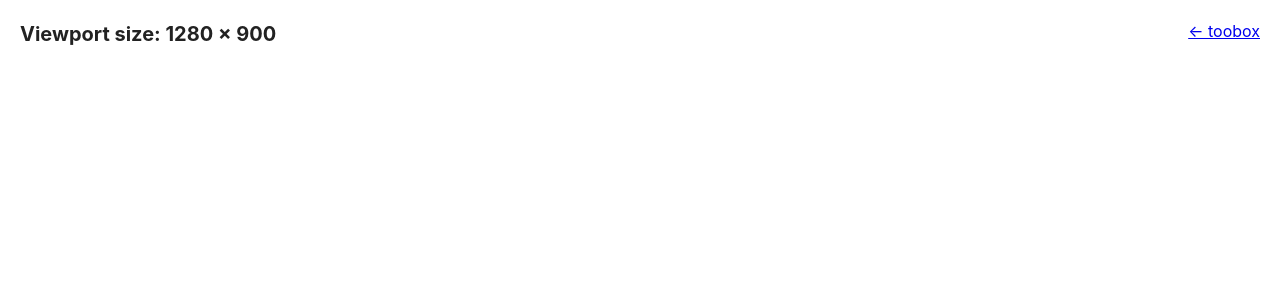
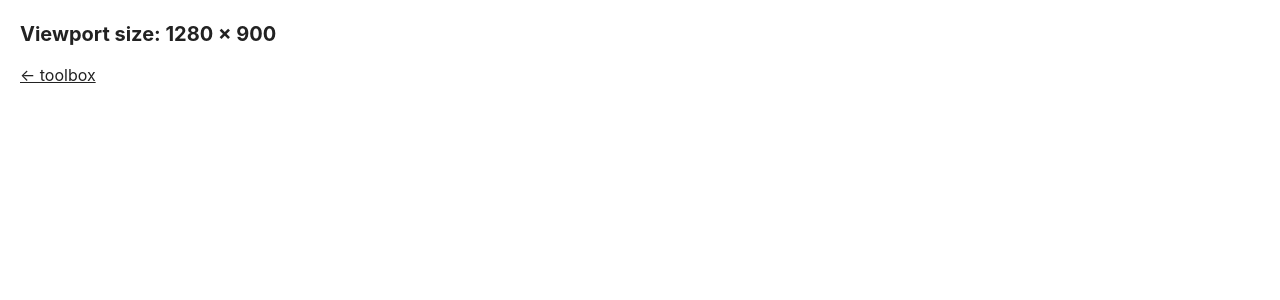
Before and after one commit to borderleft/borderleft.github.io, a Jekyll site: the page toolbox/viewport/index.html, which Jekyll copies as it is, in a window 1280 px wide. Shown: the top 300 px of the page. Built offline with Jekyll 4.4.1, drawn with Linux system fonts in a browser that asks for light colours.

Commit message:
Link text

```diff
--- a/toolbox/farfaraway/index.html
+++ b/toolbox/farfaraway/index.html
@@ -8,8 +8,6 @@
     <link rel="stylesheet" href="../style.css">
 </head>
 <body>
-
-    <a rel="home" href="/toolbox/"></a>
 
     <main>
 
@@ -45,6 +43,8 @@
             <li>And if she hasn’t been rewritten, then they are still using her.</li>
         </ul>
 
+        <p><a href="/toolbox/">← toolbox</a></p>
+
     </main>
 
     <script async src="https://www.googletagmanager.com/gtag/js?id=UA-10292366-1"></script>
--- a/toolbox/loremipsum/index.html
+++ b/toolbox/loremipsum/index.html
@@ -9,8 +9,6 @@
 </head>
 <body>
 
-    <a rel="home" href="/toolbox/"></a>
-
     <main>
 
         <h1>Lorem ipsum</h1>
@@ -20,6 +18,8 @@
         <p>Fusce non fermentum mi. Praesent vel lobortis elit. Nulla sodales, risus quis sollicitudin iaculis, felis dolor aliquet purus, eget elementum velit nunc eu dolor. Curabitur elit tellus, dictum non sem sit amet, viverra lobortis velit. Quisque facilisis, neque cursus ullamcorper ornare, dolor metus aliquam lacus, pharetra porttitor massa neque ut ligula. Vivamus laoreet nulla diam, eget adipiscing felis scelerisque sit amet. Mauris egestas, nisi vitae cursus tincidunt, urna ipsum facilisis eros, ut venenatis dui tellus sit amet orci. Nullam a rhoncus diam, eget tristique felis. Nulla egestas adipiscing fermentum. Aenean sagittis libero at eros ornare molestie. Morbi convallis ornare imperdiet. Mauris convallis tristique erat ac eleifend.</p>
 
         <p>Nunc ullamcorper neque nunc, vitae sollicitudin nunc placerat nec. Suspendisse vel enim ultrices, fringilla urna luctus, lacinia est. Quisque mattis dictum sapien vitae laoreet. Suspendisse ultricies, lorem id tempor elementum, turpis magna pharetra purus, ac pulvinar metus ante quis nisi. Praesent dui massa, egestas dictum mi ut, tempus consequat neque. Maecenas urna tellus, fermentum at velit ac, commodo ultricies orci. Morbi augue dui, tincidunt et purus quis, consequat dictum enim.</p>
+
+        <p><a href="/toolbox/">← toolbox</a></p>
 
     </main>
 
--- a/toolbox/rem/index.html
+++ b/toolbox/rem/index.html
@@ -8,8 +8,6 @@
     <link rel="stylesheet" href="../style.css">
 </head>
 <body>
-
-    <a rel="home" href="/toolbox/"></a>
 
     <h1>PX to REM calculator</h1>
 
@@ -23,6 +21,8 @@
         </p>
         <ul id="result"></ul>
     </form>
+
+    <p><a href="/toolbox/">← toolbox</a></p>
 
     <script src='https://cdnjs.cloudflare.com/ajax/libs/jquery/3.3.1/jquery.min.js'></script>
     <script>
--- a/toolbox/rrggbbaa/index.html
+++ b/toolbox/rrggbbaa/index.html
@@ -8,8 +8,6 @@
     <link rel="stylesheet" href="../style.css">
 </head>
 <body>
-
-    <a rel="home" href="/toolbox/"></a>
 
     <h1>#RRGGBBAA table</h1>
 
@@ -22,6 +20,8 @@
             </tr>
         </thead>
     </table>
+
+    <p><a href="/toolbox/">← toolbox</a></p>
 
     <script>
         for(var text=document.getElementById("chart"),tableguts="",i=1;i>=0;i-=.01){i=Math.round(100*i)/100;var alpha=Math.round(255*i),hex=(alpha+65536).toString(16).substr(-2).toUpperCase(),perc=Math.round(100*i);tableguts+="<tr><td>"+perc+"%</td><td> "+hex+"</td><td>"+alpha+"</td></tr>"}text.innerHTML+=tableguts;
--- a/toolbox/style.css
+++ b/toolbox/style.css
@@ -13,12 +13,6 @@
     margin: auto;
 }
 
-[rel="home"] {
-    position: absolute;
-    right: 20px;
-    top: 20px;
+a {
+    color: inherit;
 }
-
-[rel="home"]:before {
-    content: "← toobox";
-}
--- a/toolbox/viewport/index.html
+++ b/toolbox/viewport/index.html
@@ -9,9 +9,9 @@
 </head>
 <body>
 
-    <a rel="home" href="/toolbox/"></a>
+    <h1 style="font-size: 20px;">Viewport size: <span id="xy"></span></h1>
 
-    <h1 style="font-size: 20px;">Viewport size: <span id="xy"></span></h1>
+    <p><a href="/toolbox/">← toolbox</a></p>
 
     <script>
         calc();
```
